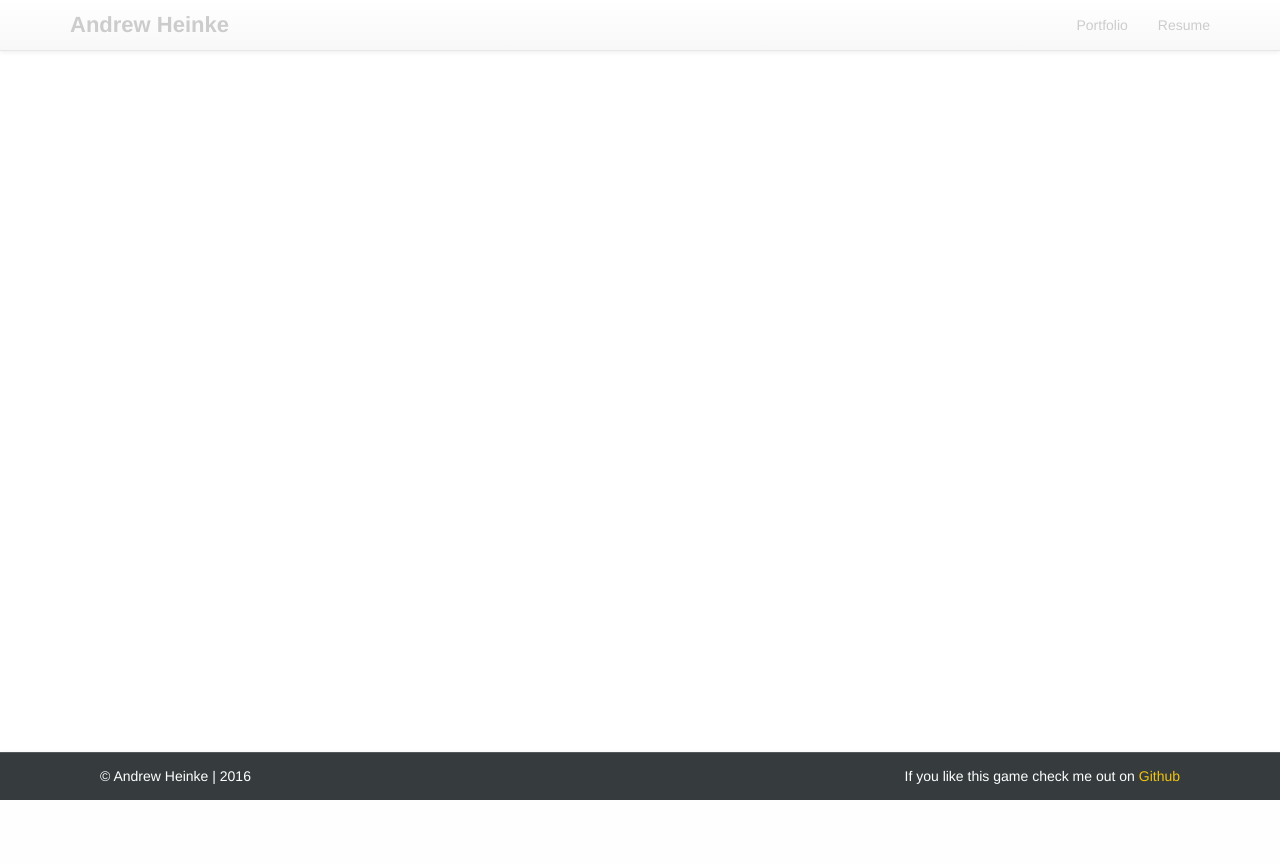
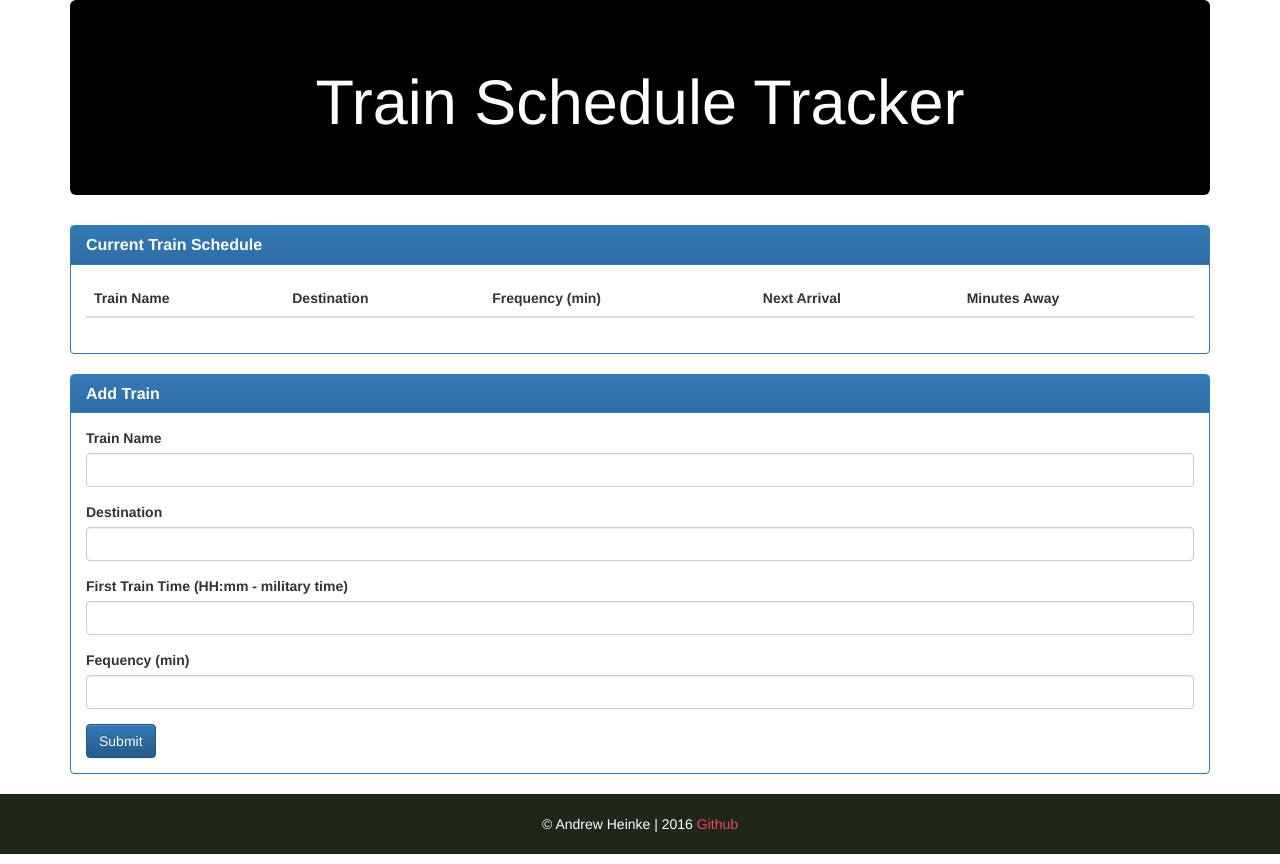
Before and after one commit to AndrewHeinke/trainSchedule, a PHP site: page / in a window 1280 px wide. Before the commit the page ends 800 px from the top, so only its background shows below. Run offline with PHP 8.4, Linux system fonts and the light colour scheme; lists and menus that the app fills with data are empty.

Commit message:
front end html layout complete

```diff
--- a/assets/css/style.css
+++ b/assets/css/style.css
@@ -1,79 +1,28 @@
-html {
-  position: relative;
-  min-height: 100%;
-}
-
-.navbar-default .navbar-toggle {
-  border: none;
-}
-
 .col-centered{
     float: none;
     margin: 0 auto;
 }
 
-.left {
-  text-align: left;
+html {
+  position: relative;
+  min-height: 100%;
+}
+body {
+  /* Margin bottom by footer height */
+  margin-bottom: 60px;
+}
+footer {
+  position: absolute;
+  bottom: 0;
+  width: 100%;
+  /* Set the fixed height of the footer here */
+  height: 60px;
+  background-color: #1F271B;
+  line-height: 60px;
+  text-align: center;
+  color: #fff;
 }
 
-.right {
-  text-align: right;
+a {
+  color: #EE4266;
 }
-
-.navbar-default .navbar-brand {
-  font-weight: bold;
-  font-size: 22px;
-  color: #cccccc;
-}
-
-.navbar-default .navbar-brand:hover {
-  color: #3498db;
-}
-
-.navbar-default .navbar-nav>li>a {
-    color: #cccccc;
-}
-
-.navbar-default .navbar-nav>li>a:hover {
-    color: #3498db;
-}
-
-.row {
-  margin-top: 15px;
-}
-
-#gitLink {
-  color: #f1c40f;
-}
-
-.navbar {
-  margin-bottom: 0px;
-}
-
-.navbar-default .navbar-collapse, .navbar-default .navbar-form {
-    border-color: #e7e7e7;
-    text-align: left;
-}
-
-footer.navbar-default.navbar-fixed-bottom
- {
-      background:#363C3E;
-      color:white;
-      padding:1em 0;
- }
- footer.navbar-default.navbar-fixed-bottom p
- {
-      margin:0;
- }
-
-@media only screen and (max-width : 767px) {
-   footer.navbar-default.navbar-fixed-bottom p {
-     text-align: center;
-   }
-   .navbar-default .navbar-collapse, .navbar-default .navbar-form {
-       border-color: #e7e7e7;
-       text-align: left;
-       font-size: 20px;
-       color: #333;
-   }
-}
--- a/index.html
+++ b/index.html
@@ -20,42 +20,87 @@
     </head>
   <body>
 
-    <!-- Static navbar -->
-     <nav class="navbar navbar-default navbar-static-top">
-       <div class="container">
-         <div class="navbar-header">
-           <button type="button" class="navbar-toggle collapsed" data-toggle="collapse" data-target="#navbar" aria-expanded="false" aria-controls="navbar">
-             <span class="sr-only">Toggle navigation</span>
-             <span class="icon-bar"></span>
-             <span class="icon-bar"></span>
-             <span class="icon-bar"></span>
-           </button>
-           <a class="navbar-brand" href="https://www.linkedin.com/in/andrewheinke">Andrew Heinke</a>
-         </div>
-         <div id="navbar" class="navbar-collapse collapse">
-           <ul class="nav navbar-nav navbar-right">
-             <li><a href="http://cargocollective.com/andrewheinke">Portfolio</a></li>
-             <li><a href="https://www.linkedin.com/in/andrewheinke">Resume</a></li>
-           </ul>
-         </div><!--/.nav-collapse -->
-       </div>
-     </nav>
+
+    <div class="container">
+
+
+    <div class="jumbotron" style="background-color: black; color: white">
+ 		  <h1 class="text-center">Train Schedule Tracker</h1>
+ 	  </div>
+
+ 	  <div class="row">
+ 		  <div class="col-lg-12">
+ 			  <div class="panel panel-primary">
+ 				  <div class="panel-heading">
+ 					  <h3 class="panel-title"><strong>Current Train Schedule</strong></h3>
+ 				  </div>
+ 				  <div class="panel-body">
+ 					  <table class="table table-hover" id='employeeTable'>
+ 						  <thead>
+ 							  <tr>
+ 								  <th>Train Name</th>
+ 								  <th>Destination</th>
+ 								  <th>Frequency (min)</th>
+ 								  <th>Next Arrival</th>
+ 								  <th>Minutes Away</th>
+ 							  </tr>
+ 						  </thead>
+ 						  <tbody>
+
+ 						</tbody>
+ 					</table>
+ 				</div>
+ 			</div>
+  </div>
+</div>
 
 
 
+<div class="panel panel-primary">
+				<div class="panel-heading">
+					<h3 class="panel-title"><strong>Add Train</strong></h3>
+				</div>
+				<div class="panel-body">
+
+
+				<!-- Entry Form -->
+				<form>
+					<div class="form-group">
+						<label for="">Train Name</label>
+						<input type="text" class="form-control" id="employeeNameInput">
+					</div>
+
+					<div class="form-group">
+						<label for="">Destination</label>
+						<input type="text" class="form-control" id="roleInput">
+					</div>
+
+					<div class="form-group">
+						<label for="">First Train Time (HH:mm - military time)</label>
+						<input type="text" class="form-control" id="startInput">
+					</div>
+
+					<div class="form-group">
+						<label for="">Fequency (min)</label>
+						<input type="text" class="form-control" id="rateInput">
+					</div>
+
+					<button type="submit" class="btn btn-primary" id="addEmployeeBtn">Submit</button>
+				</form>
+
+				</div>
+			</div>
+
+</div>
+
 
 <!--- footer ----->
-    <footer class="navbar-default navbar-fixed-bottom">
+    <footer>
       <div class="container">
         <div class="col-md-12">
-          <div class="col-md-6 left">
-            <p>&copy; Andrew Heinke | 2016</p>
-          </div>
-          <div class="col-md-6 right">
-            <p>If you like this game check me out on <a id="gitLink" href="https://github.com/AndrewHeinke">Github</a></p>
-          </div>
+          <p>&copy; Andrew Heinke | 2016 <a id="gitLink" href="https://github.com/AndrewHeinke">Github</a></p>
+
         </div>
-
       </div>
     </footer>
 
```
